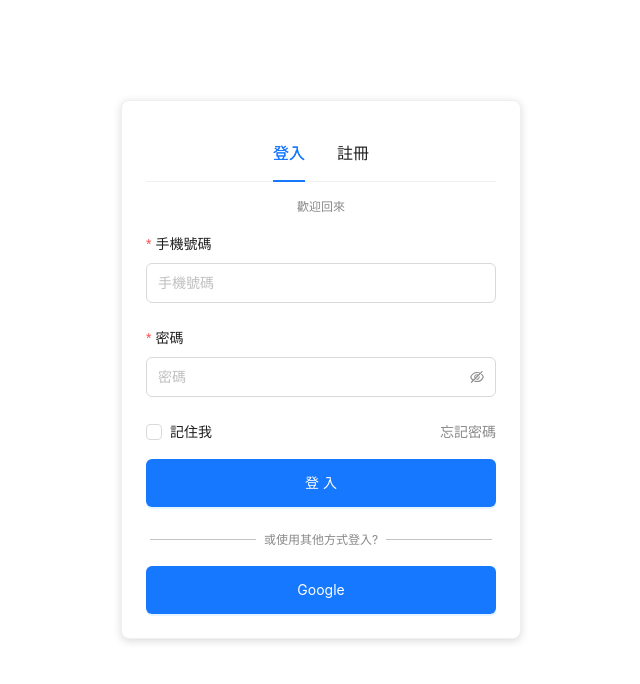
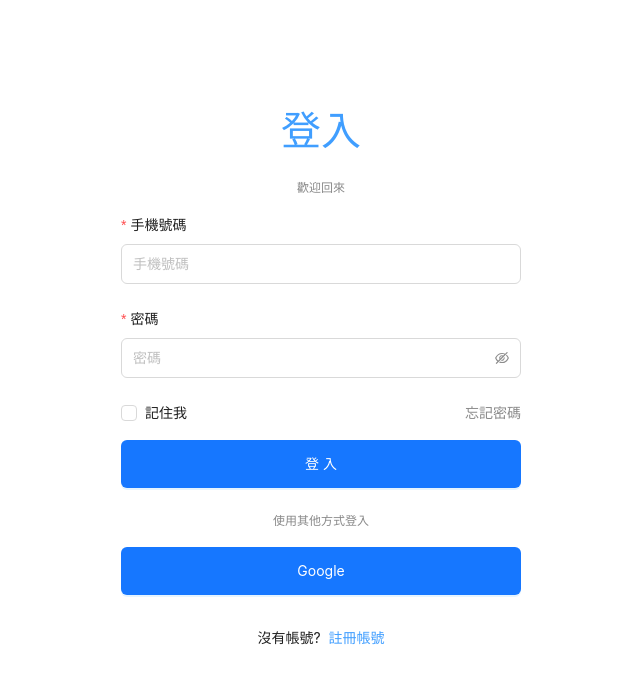
Before and after one commit to leon11081991/vue3-emgiot, a Vue app: page /login in a window 1280 px wide. Shown: the top 684 px of the page, without its empty margins (319-959 px from the left). Built offline with nearby package versions, Linux system fonts and the light colour scheme.

Commit message:
feat(login-page): 更新登入頁
1. 登入頁版面內容
2. 多國語系設定
3. 樣式設定

```diff
--- a/src/constants/configs/login.config.ts
+++ b/src/constants/configs/login.config.ts
@@ -1,4 +1,9 @@
 // ant 登入元件設定
+
+export const loginPageTabBarStyleConfig = {
+  "display": "none"
+}
+
 export const createLoginFormConfig = ($t: any) => ({
   userAccount: {
     name: 'userAccount',
--- a/src/lang/tw.json
+++ b/src/lang/tw.json
@@ -15,7 +15,7 @@
       "UserAccount": "手機號碼",
       "Password": "密碼",
       "RememberMe": "記住我",
-      "OtherMessage": "或使用其他方式登入?",
+      "OtherMessage": "使用其他方式登入",
       "Forget": "忘記密碼",
       "Submit": "登入",
       "LoginSuccess": "登入成功",
@@ -24,8 +24,8 @@
       "LoginValidateMessages": "請填寫"
     },
     "Register": {
-      "TabLabel": "註冊",
-      "TextMessage": "歡迎加入",
+      "TabLabel": "帳號認證",
+      "TextMessage": "使用手機認證以保障帳號安全",
       "UserAccount": "手機號碼",
       "Validate": "驗證",
       "Submit": "註冊",
--- a/src/views/LoginPage.vue
+++ b/src/views/LoginPage.vue
@@ -3,6 +3,7 @@ import { ref } from 'vue'
 import { Form } from 'ant-design-vue'
 import { useI18n } from 'vue-i18n'
 import {
+  loginPageTabBarStyleConfig,
   createLoginFormConfig,
   createForgotPasswordModalConfig,
   formValidateMsgsConfig
@@ -30,15 +31,8 @@ const registerForm = Form.useForm(registerFormModel.value)
 const loginFormConfig = createLoginFormConfig($t)
 const forgotPasswordModalConfig = createForgotPasswordModalConfig($t)
 
-const showForgotPasswordModal = ref(false)
-
-// Modal handlers
-const openForgotPasswordModal = () => {
-  showForgotPasswordModal.value = true
-}
-
-const closeForgotPasswordModal = () => {
-  showForgotPasswordModal.value = false
+const handleGoTo = (key: TabKey) => {
+  activeKey.value = key
 }
 
 // TODO: type 修正
@@ -57,10 +51,10 @@ const onRegisterFinish = (values: any) => {
 <template>
   <div class="login-page">
     <div class="login-register-container">
-      <a-card class="login-register-card">
-        <a-tabs v-model:activeKey="activeKey" centered size="large">
+      <a-tabs v-model:activeKey="activeKey" :tabBarStyle="loginPageTabBarStyleConfig">
         <!-- Login -->
-          <a-tab-pane key="login" :tab="$t('LoginPage.Login.TabLabel')">
+        <a-tab-pane key="login">
+          <h2 class="tab-label">{{ $t('LoginPage.Login.TabLabel') }}</h2>
           <p class="text-message">{{ $t('LoginPage.Login.TextMessage') }}</p>
           <a-form
             :model="loginFormModel"
@@ -115,10 +109,16 @@ const onRegisterFinish = (values: any) => {
           </div>
 
           <a-button class="google-btn" type="primary"> Google </a-button>
+
+          <div class="to-register">
+            <span>沒有帳號?</span>
+            <span class="to-register-btn" @click="handleGoTo('register')">註冊帳號</span>
+          </div>
         </a-tab-pane>
 
         <!-- Register -->
-          <a-tab-pane key="register" :tab="$t('LoginPage.Register.TabLabel')">
+        <a-tab-pane key="register">
+          <h2 class="tab-label">{{ $t('LoginPage.Register.TabLabel') }}</h2>
           <p class="text-message">{{ $t('LoginPage.Register.TextMessage') }}</p>
           <a-form
             :model="registerFormModel"
@@ -143,21 +143,34 @@ const onRegisterFinish = (values: any) => {
               </a-input-group>
             </a-form-item>
 
+            <a-form-item :name="'驗證'" :label="'驗證'">
+              <a-input
+                class="base-input"
+                :placeholder="'驗證'"
+                v-model:value="loginFormModel.userAccount"
+              />
+              <p>簡訊驗證碼十分鐘內有效，秒後可再次發送</p>
+            </a-form-item>
+
             <a-form-item>
               <a-button class="register-btn" type="primary" html-type="submit">
                 {{ $t('LoginPage.Register.Submit') }}
               </a-button>
             </a-form-item>
+
+            <div class="to-login">
+              <span>已有帳號?</span>
+              <span class="to-login-btn" @click="handleGoTo('login')">登入帳號</span>
+            </div>
           </a-form>
         </a-tab-pane>
       </a-tabs>
-      </a-card>
     </div>
 
     <!-- Forgot Password Modal -->
     <a-modal
       class="forgot-password-modal"
-      v-model:visible="showModal"
+      v-model:open="showModal"
       :title="forgotPasswordModalConfig.title"
       @cancel="closeModal"
     >
@@ -184,8 +197,11 @@ const onRegisterFinish = (values: any) => {
   max-width: 400px;
 }
 
-.ant-card {
-  box-shadow: 0px 2px 8px rgba(0, 0, 0, 0.15);
+.tab-label {
+  margin-bottom: 1rem;
+  text-align: center;
+  font-size: 2.5rem;
+  color: $--color-primary;
 }
 
 .base-input {
@@ -243,29 +259,51 @@ const onRegisterFinish = (values: any) => {
   position: relative;
   padding-inline: 0.5rem;
 
-  &:before {
-    position: absolute;
-    top: 50%;
-    left: 100%;
-    content: '';
-    display: block;
-    width: calc(100% - 1.5rem);
-    height: 1px;
-    background-color: $--color-gray-500;
+  // &:before {
+  //   position: absolute;
+  //   top: 50%;
+  //   left: 100%;
+  //   content: '';
+  //   display: block;
+  //   width: calc(100% - 1.5rem);
+  //   height: 1px;
+  //   background-color: $--color-gray-500;
+  // }
+  // &:after {
+  //   position: absolute;
+  //   top: 50%;
+  //   right: 100%;
+  //   content: '';
+  //   display: block;
+  //   width: calc(100% - 1.5rem);
+  //   height: 1px;
+  //   background-color: $--color-gray-500;
+  // }
 }
-  &:after {
-    position: absolute;
-    top: 50%;
-    right: 100%;
-    content: '';
-    display: block;
-    width: calc(100% - 1.5rem);
-    height: 1px;
-    background-color: $--color-gray-500;
+
+.to-register,
+.to-login {
+  margin-top: 2rem;
+  display: flex;
+  justify-content: center;
+  gap: 0.5rem;
+
+  .to-register-btn,
+  .to-login-btn {
+    cursor: pointer;
+    color: $--color-primary;
+    transition: all 0.2s ease-in-out;
+    &:hover {
+      color: $--color-primary--hover;
+    }
   }
 }
 
 :global(.forgot-password-modal) {
   top: 200px;
 }
+
+:global(.ant-tabs-nav) {
+  display: none;
+}
 </style>
```
Lines whose indentation alone changed are shown as unchanged.
